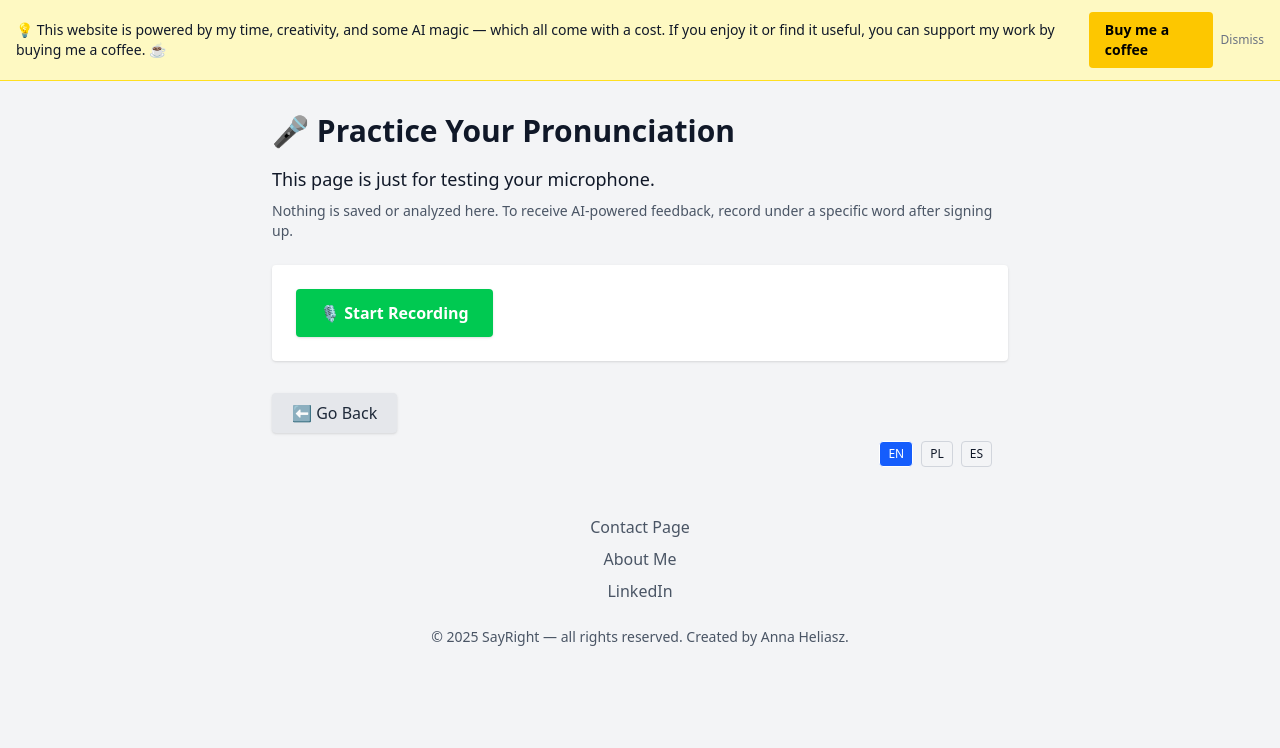
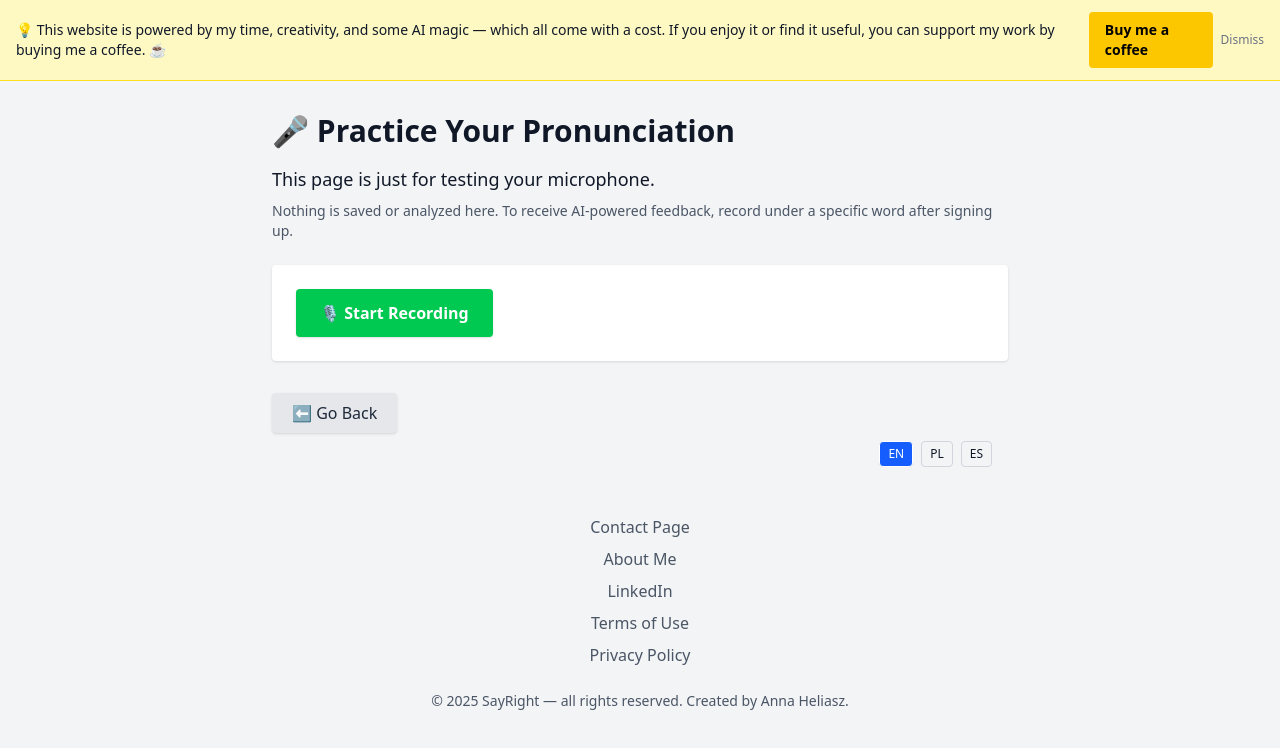
Before and after one commit to Ania58/Pronunciation-App-Frontend, a React (Vite) app: page /record in a window 1280 px wide. Shown: the top 748 px of the page. Built offline with nearby package versions, Linux system fonts and the light colour scheme; no server answers.

Commit message:
Add Terms of Use and Privacy Policy links to footer with i18n support

```diff
--- a/src/i18n/en/translation.json
+++ b/src/i18n/en/translation.json
@@ -22,8 +22,11 @@
   "footer": {
     "createdBy": "all rights reserved. Created by",
     "name": "Anna Heliasz",
-    "aboutMe": "About Me"
+    "aboutMe": "About Me",
+    "terms": "Terms of Use",
+    "privacy": "Privacy Policy"
   },
+
   "mainTitle": "Welcome to SayRight",
   "mainDescription": "SayRight is your AI-powered companion for mastering English word pronunciation. Browse thousands of words with IPA transcriptions, native audio, categories, and difficulty levels. Sign up to record your pronunciation and receive intelligent feedback with improvement tips. Track your progress by saving words you've mastered or need more practice with. Ready to speak clearly and confidently? Let’s get started!",
 
--- a/src/i18n/es/translation.json
+++ b/src/i18n/es/translation.json
@@ -22,8 +22,11 @@
    "footer": {
     "createdBy": "todos los derechos reservados. Creado por",
     "name": "Anna Heliasz",
-    "aboutMe": "Sobre mí"
+    "aboutMe": "Sobre mí",
+     "terms": "Términos de uso",
+    "privacy": "Política de privacidad"
   },
+
   "mainTitle": "Bienvenido a SayRight",
   "mainDescription": "SayRight es tu compañero impulsado por IA para dominar la pronunciación de palabras en inglés. Explora miles de palabras con transcripciones IPA, audios de hablantes nativos, categorías y niveles de dificultad. Regístrate para grabar tu pronunciación y recibir comentarios inteligentes con consejos de mejora. Haz seguimiento de tu progreso guardando las palabras que ya dominas o con las que necesitas más práctica. ¿Listo para hablar con claridad y confianza? ¡Empecemos!",
 
--- a/src/i18n/pl/translation.json
+++ b/src/i18n/pl/translation.json
@@ -23,8 +23,11 @@
    "footer": {
     "createdBy": "wszystkie prawa zastrzeżone. Stworzone przez",
     "name": "Annę Heliasz",
-    "aboutMe": "O mnie"
+    "aboutMe": "O mnie",
+    "terms": "Regulamin",
+    "privacy": "Polityka prywatności"
   },
+
   "mainTitle": "Witaj w SayRight",
   "mainDescription": "SayRight to Twój wspierany przez AI towarzysz w opanowywaniu angielskiej wymowy. Przeglądaj tysiące słów z transkrypcjami IPA, nagraniami native speakerów, kategoriami i poziomami trudności. Zarejestruj się, aby nagrywać swoją wymowę i otrzymywać inteligentne informacje zwrotne z podpowiedziami, jak mówić lepiej. Śledź swoje postępy, zapisując słowa, które już opanowałeś lub które wymagają więcej ćwiczeń. Gotowy, by mówić wyraźnie i z pewnością siebie? Zaczynajmy!",
 
--- a/src/layout/Footer.tsx
+++ b/src/layout/Footer.tsx
@@ -9,6 +9,14 @@ export default function Footer() {
     i18n.language === 'es'
       ? 'https://www.linkedin.com/in/anna-heliasz-dev/'
       : 'https://www.linkedin.com/in/anna-heliasz-dev/?locale=en_US';
+
+
+    const termsUrl =
+    i18n.language === 'pl'
+      ? '/terms-of-use-pl.pdf'
+      : i18n.language === 'es'
+      ? '/terms-of-use-es.pdf'
+      : '/terms-of-use-en.pdf';
 
   return (
     <footer className="w-full bg-gray-100 mt-12">
@@ -33,6 +41,21 @@ export default function Footer() {
         >
           LinkedIn
         </a>
+        <a
+          href={termsUrl}
+          target="_blank"
+          rel="noopener noreferrer"
+          className="text-gray-600 hover:text-black hover:underline transition-colors"
+        >
+          {t('footer.terms')}
+        </a>
+
+        <Link
+          to="/privacy-policy"
+          className="text-gray-600 hover:text-black hover:underline transition-colors"
+        >
+          {t('footer.privacy')}
+        </Link>
       </div>
       <div className="max-w-6xl mx-auto text-center py-6 text-sm text-gray-600">
         © {year} SayRight — {t('footer.createdBy')}{' '}
```
